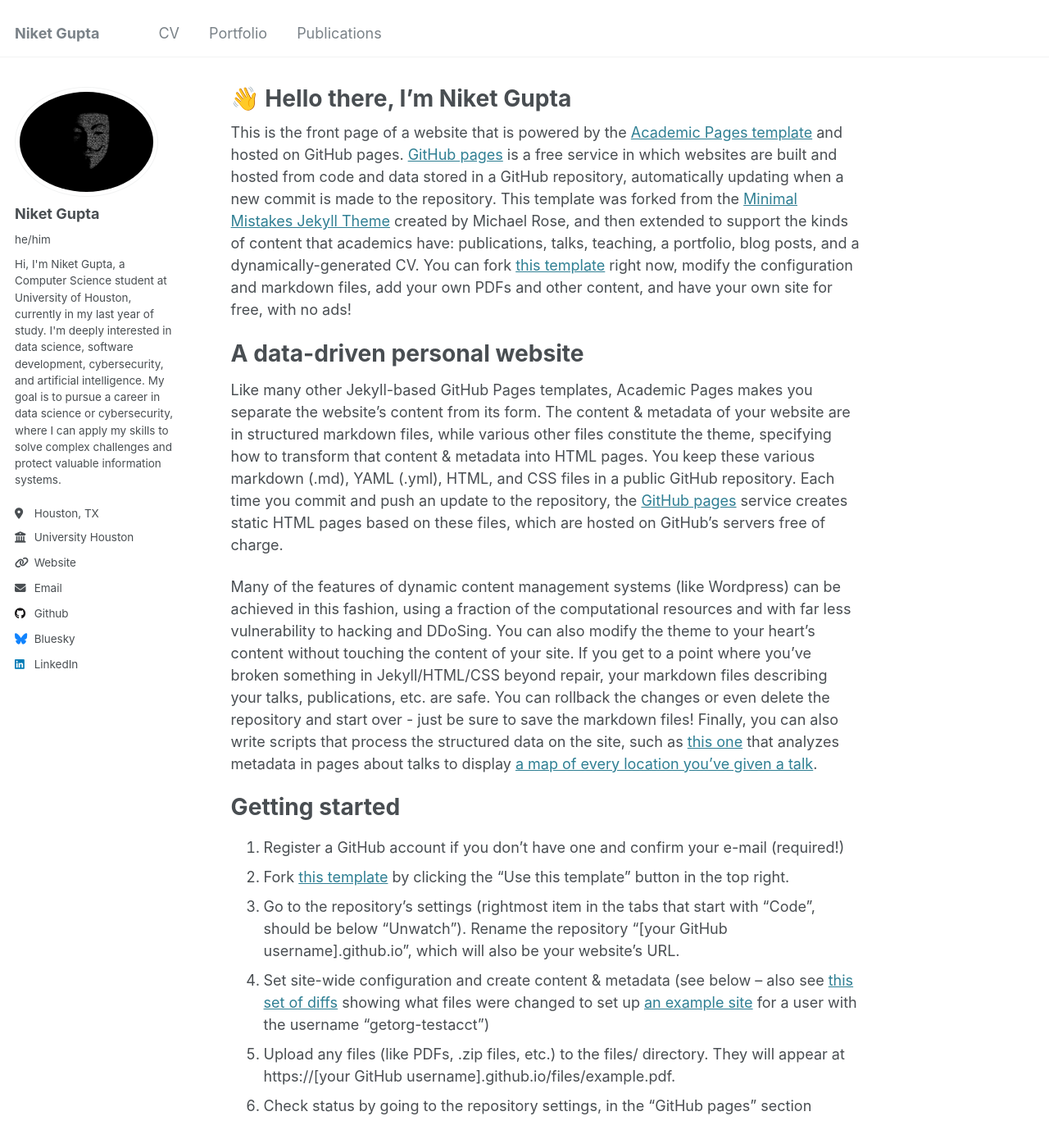
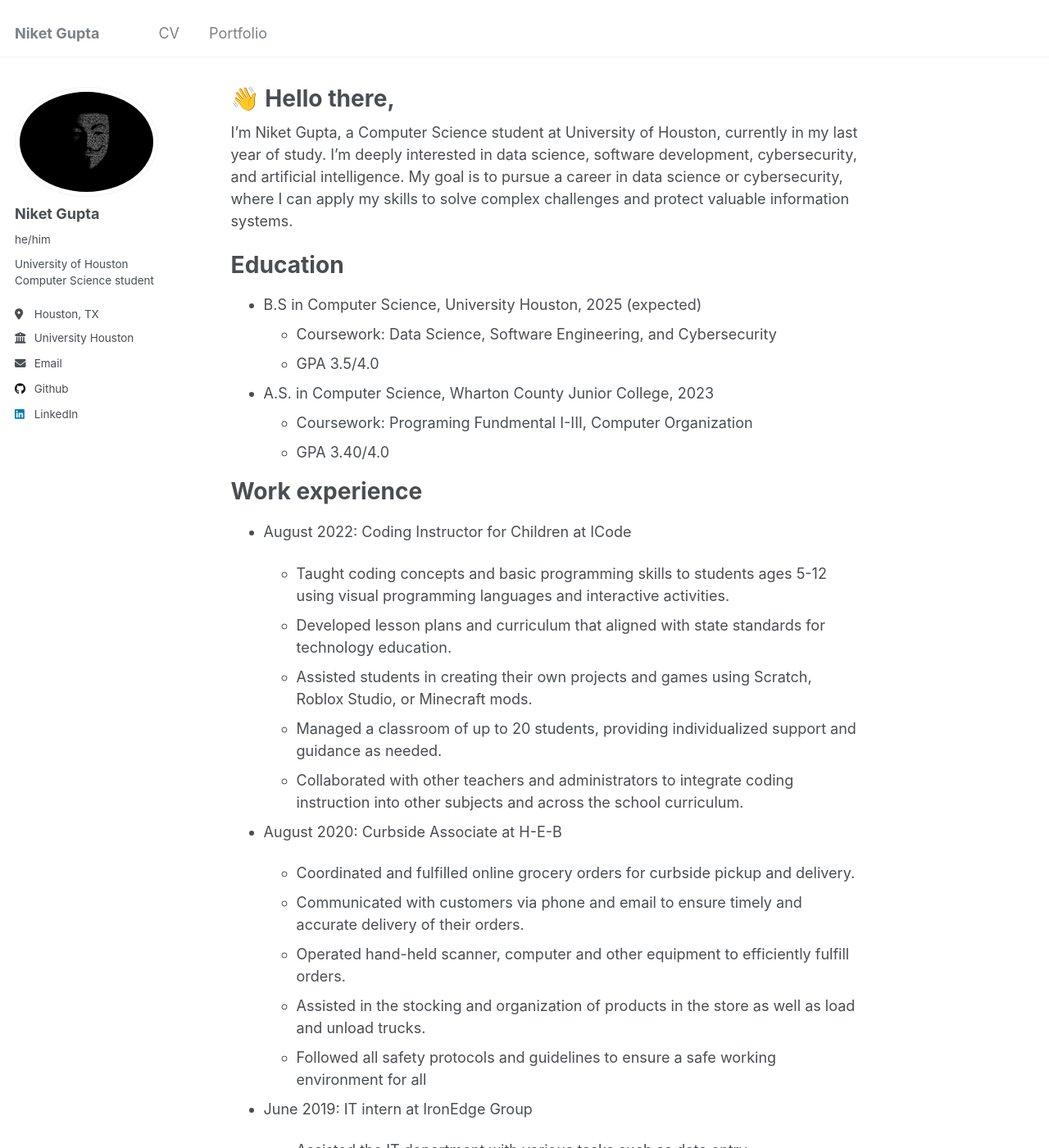
Before and after one commit to XYZorro0/xyzorro0.github.io, a Jekyll site: the page built from _pages/about.md, in a window 1280 px wide and 1400 px high. Shown: the whole window at 82% size. Built offline with Jekyll 4.4.1, drawn with Linux system fonts in a browser that asks for light colours; some of the changed text lies outside the part shown.

Commit message:
Practice Commit 4
Added resume and changed CV to aboutme.md

```diff
--- a/_config.yml
+++ b/_config.yml
@@ -24,10 +24,10 @@ author:
   avatar: "Wallpaper.jpg"
   name: "Niket Gupta"
   pronouns: "he/him" # example: "she/her"
-  bio: "Hi, I'm Niket Gupta, a Computer Science student at University of Houston, currently in my last year of study. I'm deeply interested in data science, software development, cybersecurity, and artificial intelligence. My goal is to pursue a career in data science or cybersecurity, where I can apply my skills to solve complex challenges and protect valuable information systems."
+  bio: "University of Houston Computer Science student"
   location: "Houston, TX"
   employer: "University Houston"
-  uri: "cs.uh.edu" # URL
+  uri: # URL
   email: "niketgupta1@gmail.com"
 
   # Academic websites
@@ -49,7 +49,7 @@ author:
   stackoverflow: # User number or user number and name (i.e., use "1" or "1/jeff-atwood")
 
   # Social media
-  bluesky: "bsky.app" # Replace this with you Bluesky username
+  # bluesky: "bsky.app" # Replace this with you Bluesky username
   facebook: # Username
   flickr: # Username
   foursquare: # Username
--- a/_data/navigation.yml
+++ b/_data/navigation.yml
@@ -11,8 +11,8 @@ main:
   - title: "Portfolio"
     url: /portfolio/
 
-  - title: "Publications"
-    url: /publications/
+  # - title: "Publications"
+  #   url: /publications/
 
   # - title: "Talks"
   #  url: /talks/
--- a/_pages/about.md
+++ b/_pages/about.md
@@ -1,48 +1,50 @@
 ---
 permalink: /
-title: "👋 Hello there, I'm Niket Gupta "
+title: "👋 Hello there, "
 author_profile: true
 redirect_from:
   - /about/
   - /about.html
 ---
 
-This is the front page of a website that is powered by the [Academic Pages template](https://github.com/academicpages/academicpages.github.io) and hosted on GitHub pages. [GitHub pages](https://pages.github.com) is a free service in which websites are built and hosted from code and data stored in a GitHub repository, automatically updating when a new commit is made to the repository. This template was forked from the [Minimal Mistakes Jekyll Theme](https://mmistakes.github.io/minimal-mistakes/) created by Michael Rose, and then extended to support the kinds of content that academics have: publications, talks, teaching, a portfolio, blog posts, and a dynamically-generated CV. You can fork [this template](https://github.com/academicpages/academicpages.github.io) right now, modify the configuration and markdown files, add your own PDFs and other content, and have your own site for free, with no ads!
+I'm Niket Gupta, a Computer Science student at University of Houston, currently in my last year of study. I'm deeply interested in data science, software development, cybersecurity, and artificial intelligence. My goal is to pursue a career in data science or cybersecurity, where I can apply my skills to solve complex challenges and protect valuable information systems.
 
-# A data-driven personal website
+# Education
 
-Like many other Jekyll-based GitHub Pages templates, Academic Pages makes you separate the website's content from its form. The content & metadata of your website are in structured markdown files, while various other files constitute the theme, specifying how to transform that content & metadata into HTML pages. You keep these various markdown (.md), YAML (.yml), HTML, and CSS files in a public GitHub repository. Each time you commit and push an update to the repository, the [GitHub pages](https://pages.github.com/) service creates static HTML pages based on these files, which are hosted on GitHub's servers free of charge.
+- B.S in Computer Science, University Houston, 2025 (expected)
+  - Coursework: Data Science, Software Engineering, and Cybersecurity
+  - GPA 3.5/4.0
+- A.S. in Computer Science, Wharton County Junior College, 2023
+  - Coursework: Programing Fundmental I-III, Computer Organization
+  - GPA 3.40/4.0
 
-Many of the features of dynamic content management systems (like Wordpress) can be achieved in this fashion, using a fraction of the computational resources and with far less vulnerability to hacking and DDoSing. You can also modify the theme to your heart's content without touching the content of your site. If you get to a point where you've broken something in Jekyll/HTML/CSS beyond repair, your markdown files describing your talks, publications, etc. are safe. You can rollback the changes or even delete the repository and start over - just be sure to save the markdown files! Finally, you can also write scripts that process the structured data on the site, such as [this one](https://github.com/academicpages/academicpages.github.io/blob/master/talkmap.ipynb) that analyzes metadata in pages about talks to display [a map of every location you've given a talk](https://academicpages.github.io/talkmap.html).
+# Work experience
 
-# Getting started
+- August 2022: Coding Instructor for Children at ICode
 
-1. Register a GitHub account if you don't have one and confirm your e-mail (required!)
-1. Fork [this template](https://github.com/academicpages/academicpages.github.io) by clicking the "Use this template" button in the top right.
-1. Go to the repository's settings (rightmost item in the tabs that start with "Code", should be below "Unwatch"). Rename the repository "[your GitHub username].github.io", which will also be your website's URL.
-1. Set site-wide configuration and create content & metadata (see below -- also see [this set of diffs](http://archive.is/3TPas) showing what files were changed to set up [an example site](https://getorg-testacct.github.io) for a user with the username "getorg-testacct")
-1. Upload any files (like PDFs, .zip files, etc.) to the files/ directory. They will appear at https://[your GitHub username].github.io/files/example.pdf.
-1. Check status by going to the repository settings, in the "GitHub pages" section
+  - Taught coding concepts and basic programming skills to students ages 5-12 using visual programming languages and interactive activities.
+  - Developed lesson plans and curriculum that aligned with state standards for technology education.
+  - Assisted students in creating their own projects and games using Scratch, Roblox Studio, or Minecraft mods.
+  - Managed a classroom of up to 20 students, providing individualized support and guidance as needed.
+  - Collaborated with other teachers and administrators to integrate coding instruction into other subjects and across the school curriculum.
 
-## Site-wide configuration
+- August 2020: Curbside Associate at H-E-B
 
-The main configuration file for the site is in the base directory in [\_config.yml](https://github.com/academicpages/academicpages.github.io/blob/master/_config.yml), which defines the content in the sidebars and other site-wide features. You will need to replace the default variables with ones about yourself and your site's github repository. The configuration file for the top menu is in [\_data/navigation.yml](https://github.com/academicpages/academicpages.github.io/blob/master/_data/navigation.yml). For example, if you don't have a portfolio or blog posts, you can remove those items from that navigation.yml file to remove them from the header.
+  - Coordinated and fulfilled online grocery orders for curbside pickup and delivery.
+  - Communicated with customers via phone and email to ensure timely and accurate delivery of their orders.
+  - Operated hand-held scanner, computer and other equipment to efficiently fulfill orders.
+  - Assisted in the stocking and organization of products in the store as well as load and unload trucks.
+  - Followed all safety protocols and guidelines to ensure a safe working environment for all
 
-## Create content & metadata
+- June 2019: IT intern at IronEdge Group
+  - Assisted the IT department with various tasks such as data entry, troubleshooting, and software testing.
+  - Developed problem-solving and critical thinking skills while working in a fast-paced environment.
+  - Assisted in the maintenance of computer systems and network infrastructure.
 
-For site content, there is one markdown file for each type of content, which are stored in directories like \_publications, \_talks, \_posts, \_teaching, or \_pages. For example, each talk is a markdown file in the [\_talks directory](https://github.com/academicpages/academicpages.github.io/tree/master/_talks). At the top of each markdown file is structured data in YAML about the talk, which the theme will parse to do lots of cool stuff. The same structured data about a talk is used to generate the list of talks on the [Talks page](https://academicpages.github.io/talks), each [individual page](https://academicpages.github.io/talks/2012-03-01-talk-1) for specific talks, the talks section for the [CV page](https://academicpages.github.io/cv), and the [map of places you've given a talk](https://academicpages.github.io/talkmap.html) (if you run this [python file](https://github.com/academicpages/academicpages.github.io/blob/master/talkmap.py) or [Jupyter notebook](https://github.com/academicpages/academicpages.github.io/blob/master/talkmap.ipynb), which creates the HTML for the map based on the contents of the \_talks directory).
+# Skills
 
-**Markdown generator**
-
-The repository includes [a set of Jupyter notebooks](https://github.com/academicpages/academicpages.github.io/tree/master/markdown_generator) that converts a CSV containing structured data about talks or presentations into individual markdown files that will be properly formatted for the Academic Pages template. The sample CSVs in that directory are the ones I used to create my own personal website at stuartgeiger.com. My usual workflow is that I keep a spreadsheet of my publications and talks, then run the code in these notebooks to generate the markdown files, then commit and push them to the GitHub repository.
-
-## How to edit your site's GitHub repository
-
-Many people use a git client to create files on their local computer and then push them to GitHub's servers. If you are not familiar with git, you can directly edit these configuration and markdown files directly in the github.com interface. Navigate to a file (like [this one](https://github.com/academicpages/academicpages.github.io/blob/master/_talks/2012-03-01-talk-1.md) and click the pencil icon in the top right of the content preview (to the right of the "Raw | Blame | History" buttons). You can delete a file by clicking the trashcan icon to the right of the pencil icon. You can also create new files or upload files by navigating to a directory and clicking the "Create new file" or "Upload files" buttons.
-
-Example: editing a markdown file for a talk
-![Editing a markdown file for a talk](/images/editing-talk.png)
-
-## For more info
-
-More info about configuring Academic Pages can be found in [the guide](https://academicpages.github.io/markdown/), the [growing wiki](https://github.com/academicpages/academicpages.github.io/wiki), and you can always [ask a question on GitHub](https://github.com/academicpages/academicpages.github.io/discussions). The [guides for the Minimal Mistakes theme](https://mmistakes.github.io/minimal-mistakes/docs/configuration/) (which this theme was forked from) might also be helpful.
+- Strong knowledge of software development and programming languages such as Java, JavaScript, and Python.
+- Experience with machine learning and artificial intelligence.
+- Strong problem-solving and critical thinking skills.
+- Excellent communication and teamwork abilities.
+- Intermediate in Hindi, Gujarati and Urdu
```
Also changed, not shown: 1 other file.
